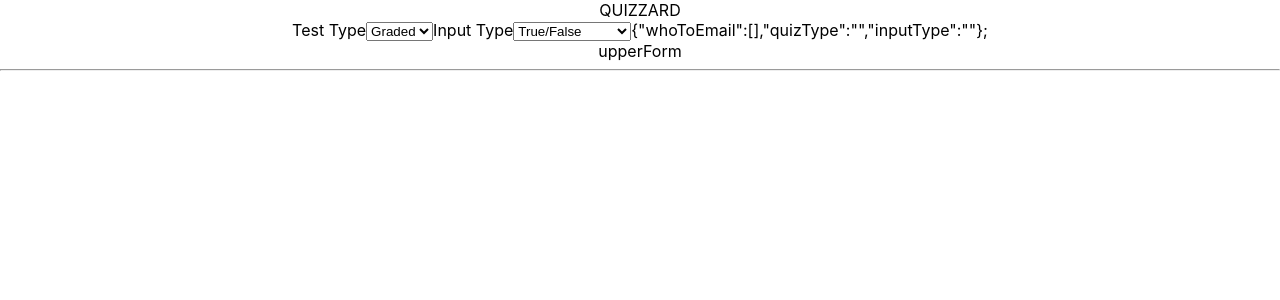
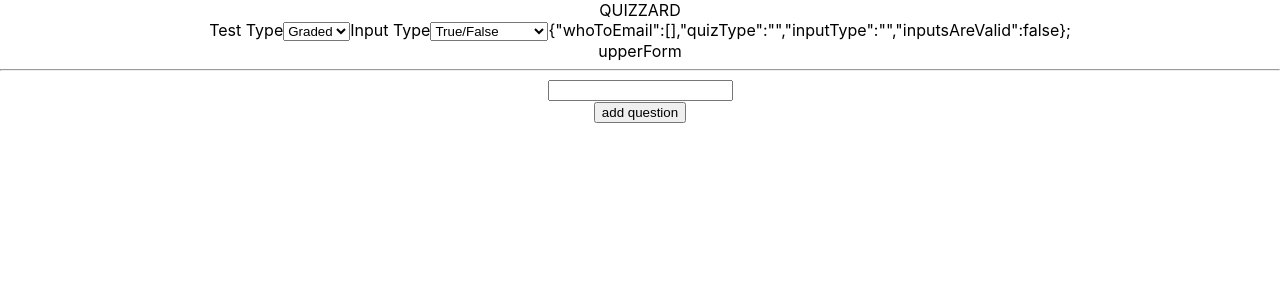
Before and after one commit to one4alldevmountain/Quizzard, a React (Create React App) app: page / in a window 1280 px wide. Shown: the top 300 px of the page. Built offline with nearby package versions, Linux system fonts and the light colour scheme.

Commit message:
got the start of the form ready much more to go

```diff
--- a/src/Components/QuizForm/QuizFormContainer.js
+++ b/src/Components/QuizForm/QuizFormContainer.js
@@ -15,18 +15,35 @@ class QuizFormContainer extends Component{
             whoToEmail: [],
             quizType: '',
             inputType: '',
+            inputsAreValid: false,
 
 
 
         }
     }
 
+    checkInputsValidity = () => {
+        if(this.state.quizType && this.state.inputType){
+            this.setState({
+                inputsAreValid: true,
+            });
+        }else{
+            this.setState({
+                inputsAreValid: false,
+            });
+        };
+    }
 
     handleUpperTypeChange = (value, whatToUpdate) => {
         this.setState({
             [whatToUpdate]: value,
-        })
+        });
+
+
+
     }
+
+
 
 
     render(){
@@ -62,6 +79,7 @@ class QuizFormContainer extends Component{
                         whoToEmail={this.state.whoToEmail}
                         quizType={this.state.quizType}
                         inputType={this.state.inputType}
+                        inputsAreValid={this.state.inputsAreValid}
                         />
 
                 </div>
--- a/src/Components/QuizForm/QuizLowerFormConditional.js
+++ b/src/Components/QuizForm/QuizLowerFormConditional.js
@@ -6,29 +6,101 @@ class QuizLowerFormConditional extends Component{
 
     constructor(){
         super();
+
+
+        this.state = {
+            amountOfQuestions: 2,
+            questions: [1],
+            categories: [],
+
+            typesAreValid: false,
+        }
+    }
+
+
+    // checkInputValid = () => {
+    //     if(this.props.quizType && this.props.inputType){
+
+    //     }
+    // }
+
+    formMaker = ( ) => {
+
+        return(
+
+            {
+               boolean: {
+                   graded: 'graded trueFalse',
+                   sorted: 'Sorted truefalse',
+                   survey: 'survey truefalse',
+               },
+               multipleChoice: {
+                   graded: 'graded multiplechoice',
+                   sorted:'sorted multiplechoice',
+                   survey: ' survey multiplechoice',
+               },
+               openEnded: {
+                   openEnded:'openEnded',
+               },
+               fillInTheBlank: {
+                   graded:'Graded',
+                   sorted:'Sorted',
+                   survey:'Survey',
+               },
+               chooseMultiple: {
+                   graded:'Graded',
+                   sorted:'Sorted',
+                   survey:'Survey',
+               },
+
+           }
+        )
+    }
+
+    formConstructor = (quizType, inputType, questions) => {
+        if(questions){
+            return(
+                questions.map(question => {
+                    return(
+
+                        <div>
+                            <input type='text'/>
+                        </div>
+                    )
+                })
+            )
+        }else{
+            return null;
+        }
+    }
+
+    handleAddQuestion = () => {
+        this.setState((prevState) => {
+            return(
+                {
+                    ...prevState,
+                    questions: [
+                        ...prevState.questions,
+                        {}
+                    ]
+                }
+            )
+        })
     }
 
 
 
-    conditionalForm = () => {
-        return(
-            <div>
-                {
-                    // console.log(this.props)
-                    console.log({
-                    true: 'hi',
-                    false: 'low',
-                }[!this.props.inputType && !this.props.quizType])
-                }
-            </div>
-        )
-    }
 
     render(){
 
         return(
             <div>
-                {this.conditionalForm()}
+                {this.formConstructor(null, null, this.state.questions)}
+                {this.state.typesAreValid ? this.questions() : null}
+                {this.props.inputsAreValid ? this.formMaker()[this.props.inputType][this.props.quizType] : null }
+                <button onClick={() => this.handleAddQuestion()}>
+                    add question
+                </button>
             </div>
         )
     }
--- a/src/Components/QuizForm/QuizTypeContainer.js
+++ b/src/Components/QuizForm/QuizTypeContainer.js
@@ -1 +1,6 @@
 import React, { Component } from 'react';
+
+
+
+
+c
```
Also changed, not shown: src/Components/QuizForm/QuizUpperForm.js (+16 -0 lines), src/Components/QuizForm/FormConstructor.js (added), src/Components/utils/localUniqueId.js (added).
